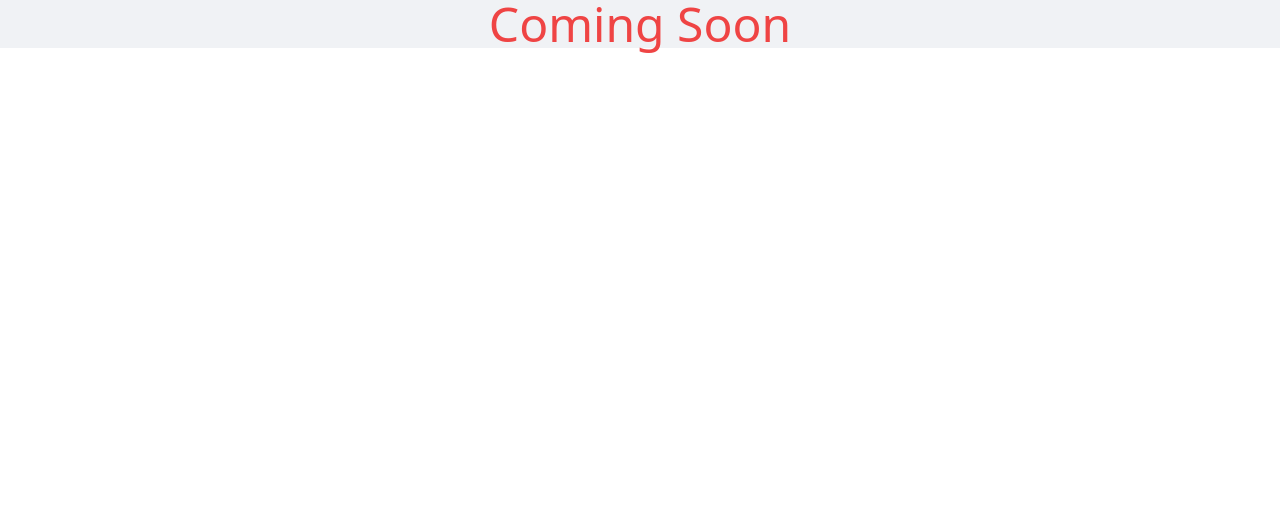
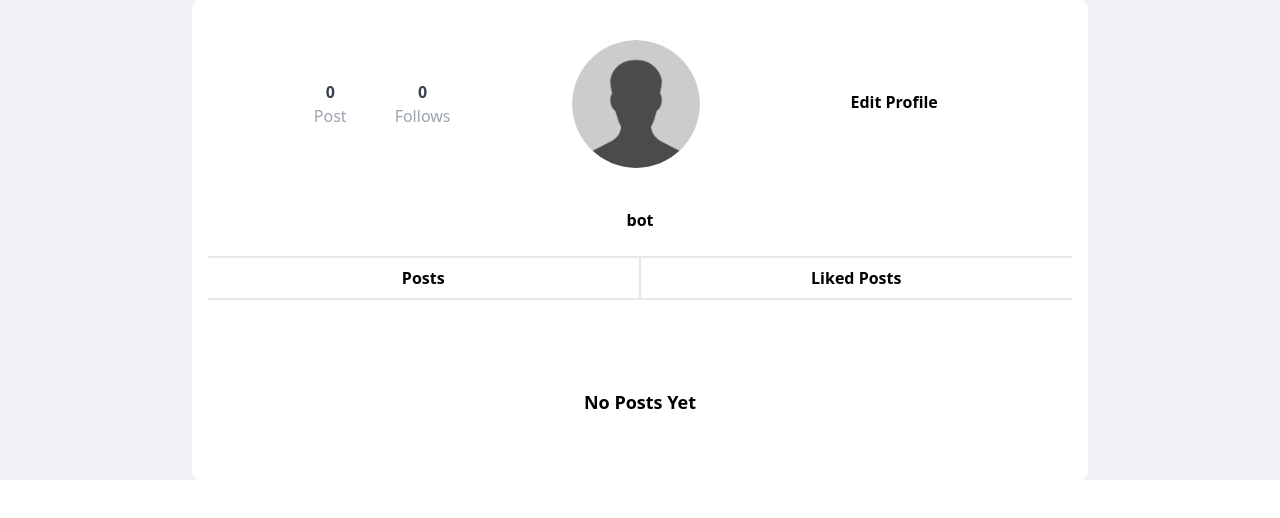
Before and after one commit to OWAISIDRISI53/memories-frontend, a React (Create React App) app: page /profile/me in a window 1280 px wide. Shown: the top 518 px of the page. Built offline with nearby package versions, Linux system fonts and the light colour scheme.

Commit message:
like function

```diff
--- a/src/components/posts/Post.jsx
+++ b/src/components/posts/Post.jsx
@@ -6,7 +6,14 @@ import postContext from "../../context/post/postContext";
 
 const Post = ({ post }) => {
   const context = useContext(postContext);
-  const { getPosts, deletePost, defaultImage, showAlert } = context;
+  const {
+    getPosts,
+    deletePost,
+    defaultImage,
+    showAlert,
+    likePost,
+    getUserPost,
+  } = context;
 
   const user = JSON.parse(localStorage.getItem("user"));
 
@@ -16,8 +23,48 @@ const Post = ({ post }) => {
   };
 
   const likeHandler = () => {
-    showAlert();
-    alert("Coming Soon ");
+    likePost(post);
+    getPosts();
+  };
+
+  // useEffect(() => {(
+
+  // )
+  //   const noPost = getUserPost(post);
+  //   console.log(noPost);
+  // }, []);
+
+  const Likes = () => {
+    if (user && post.likes.length > 0) {
+      return post.likes.find((like) => like === user._id) ? (
+        <>
+          {/* <i className="text-xl fa-regular fa-thumbs-up"></i> */}
+          <i className="fa-solid fa-thumbs-up"></i>
+          &nbsp;
+          {post.likes.length > 2
+            ? `You and ${post.likes.length - 1} others`
+            : `${post.likes.length} Like${post.likes.length > 1 ? "s" : ""}`}
+        </>
+      ) : (
+        <>
+          <i className="text-xl fa-regular fa-thumbs-up"></i> &nbsp;
+          {post.likes.length} {post.likes.length === 1 ? "Like" : "Likes"}
+        </>
+      );
+    }
+    if (user === null) {
+      return (
+        <>
+          <i className="text-xl fa-regular fa-thumbs-up"></i> &nbsp;
+          {post.likes.length} Like{" "}
+        </>
+      );
+    }
+    return (
+      <>
+        <i className="text-xl fa-regular fa-thumbs-up"></i> &nbsp;Like
+      </>
+    );
   };
 
   useEffect(() => {
@@ -58,12 +105,12 @@ const Post = ({ post }) => {
           <p className="mb-3 font-normal text-gray-700 ">{post.message}</p>
           <div className="flex justify-around">
             <button className="text-[#1976d2]" onClick={likeHandler}>
-              <i className="text-xl fa-regular fa-thumbs-up"></i> LIKE
+              <Likes />
             </button>
 
             {user !== null && user._id === post.creator && (
               <button className="text-[#1976d2]" onClick={postDeleteHandler}>
-                <i className="text-xl fa-solid fa-trash"></i> DELETE
+                <i className="text-xl fa-solid fa-trash"></i> Delete
               </button>
             )}
           </div>
--- a/src/context/post/PostState.js
+++ b/src/context/post/PostState.js
@@ -3,8 +3,8 @@ import postContext from "./postContext";
 import React, { useState } from 'react'
 
 const PostState = (props) => {
-    const host = 'https://memories-backend-o1jt.onrender.com'
-    // const host = 'http://localhost:8000'
+    // const host = 'https://memories-backend-o1jt.onrender.com'
+    const host = 'http://localhost:8000'
     const postInitial = []
 
     const [alert, setAlert] = useState(null)
@@ -14,6 +14,7 @@ const PostState = (props) => {
         const response = await fetch(`${host}/posts`)
         const json = await response.json()
         setPosts(json)
+
     }
 
     const addPost = async (name, title, message, tags, selectedFile) => {
@@ -53,6 +54,19 @@ const PostState = (props) => {
         console.log(json);
     }
 
+    const getUserPost = async (post) => {
+        const response = await fetch(`${host}/posts/userPost/${post.creator}`, {
+            method: "GET",
+            headers: {
+                'Content-Type': "application/json",
+                'auth-token': localStorage.getItem("token")
+            },
+        })
+        const json = await response.json()
+        return json.length
+    }
+
+
     const showAlert = () => {
         setAlert(true);
         setTimeout(() => {
@@ -60,13 +74,15 @@ const PostState = (props) => {
         }, 1500);
     };
 
-    // const user = JSON.parse(localStorage.getItem("user"));
-    const user = (localStorage.getItem("user"));
+    const user = JSON.parse(localStorage.getItem("user"));
+    // const user = (localStorage.getItem("user"));
+    // console.table(user);
+
     const defaultImage =
         "https://user-images.githubusercontent.com/194400/49531010-48dad180-f8b1-11e8-8d89-1e61320e1d82.png";
 
     return (
-        <postContext.Provider value={{ posts, getPosts, addPost, deletePost, likePost, user, defaultImage, showAlert }}>
+        <postContext.Provider value={{ posts, getPosts, addPost, deletePost, likePost, user, defaultImage, showAlert, getUserPost }}>
             {props.children}
         </postContext.Provider>
     )
--- a/src/pages/Account/Profile.jsx
+++ b/src/pages/Account/Profile.jsx
@@ -1,67 +1,72 @@
-import React from "react";
+import React, { useContext } from "react";
 
 import profileImage from "../../assets/profile.png";
+import postContext from "../../context/post/postContext";
+
+const Profile = () => {
+  const context = useContext(postContext);
+
+  const { getUserPost } = context;
+
+  return (
+    <div className="mx-auto h-full w-[70%]">
+      <div className="flex h-full w-full flex-col gap-2 rounded-lg bg-white p-4 shadow-primary">
+        <div className="img_name_and_stat_count flex h-fit w-full flex-col items-center gap-4 md:h-44 md:flex-row md:justify-evenly">
+          <div className="order-1 md:order-2">
+            <img
+              className="h-32 w-32 rounded-full object-cover"
+              src={profileImage}
+              alt="PROFILE_IMAGE"
+            />
+          </div>
+          <div className="order-2 flex flex-col items-center gap-3 md:order-3">
+            <p className="block text-2.5xl font-semibold md:hidden">bot</p>
+            <div className="my-1 mb-2 flex h-full w-full flex-col items-center gap-5 sm:flex-row md:flex-col md:gap-3">
+              <button className="w-36 rounded-md bg-primary-gray-200 py-1 font-semibold text-black">
+                Edit Profile
+              </button>
+            </div>
+          </div>
+          <div className="order-3 flex gap-12 md:order-1">
+            <div className="flex flex-col items-center">
+              <p className="font-bold text-gray-700">0</p>
+              <p className="font-normal text-gray-400">Post</p>
+            </div>
+            <div className="flex flex-col items-center">
+              <p className="font-bold text-gray-700">0</p>
+              <p className="font-normal text-gray-400">Follows</p>
+            </div>
+          </div>
+        </div>
+        <div className="name_and_bio flex h-fit w-full flex-col items-center gap-2 px-10 py-2">
+          <p className="relative hidden w-full text-center text-2.5xl font-semibold md:block">
+            bot
+          </p>
+          <p className=""></p>
+        </div>
+        <div className="posts_or_saved flex h-fit w-full flex-row items-center justify-between border-y-2 border-gray-200">
+          <div className="h-full w-full border-r-2 border-gray-200 py-2 text-center font-semibold">
+            Posts
+          </div>
+          <div className="h-full w-full py-2 text-center font-semibold">
+            Liked Posts
+          </div>
+        </div>
+        <div className="show_post_or_saved grid h-fit w-full grid-flow-row grid-cols-3 items-start justify-around gap-2 px-3 py-3"></div>
+        <div className="w-full py-12 text-center text-lg font-semibold">
+          No Posts Yet
+        </div>
+      </div>
+    </div>
+  );
+};
 
 // const Profile = () => {
 //   return (
-//     <div className="mx-auto h-full w-[70%]">
-//       <div className="flex h-full w-full flex-col gap-2 rounded-lg bg-white p-4 shadow-primary">
-//         <div className="img_name_and_stat_count flex h-fit w-full flex-col items-center gap-4 md:h-44 md:flex-row md:justify-evenly">
-//           <div className="order-1 md:order-2">
-//             <img
-//               className="h-32 w-32 rounded-full object-cover"
-//               src={profileImage}
-//               alt="PROFILE_IMAGE"
-//             />
-//           </div>
-//           <div className="order-2 flex flex-col items-center gap-3 md:order-3">
-//             <p className="block text-2.5xl font-semibold md:hidden">bot</p>
-//             <div className="my-1 mb-2 flex h-full w-full flex-col items-center gap-5 sm:flex-row md:flex-col md:gap-3">
-//               <button className="w-36 rounded-md bg-primary-gray-200 py-1 font-semibold text-black">
-//                 Edit Profile
-//               </button>
-//             </div>
-//           </div>
-//           <div className="order-3 flex gap-12 md:order-1">
-//             <div className="flex flex-col items-center">
-//               <p className="font-bold text-gray-700">0</p>
-//               <p className="font-normal text-gray-400">Post</p>
-//             </div>
-//             <div className="flex flex-col items-center">
-//               <p className="font-bold text-gray-700">0</p>
-//               <p className="font-normal text-gray-400">Follows</p>
-//             </div>
-//           </div>
-//         </div>
-//         <div className="name_and_bio flex h-fit w-full flex-col items-center gap-2 px-10 py-2">
-//           <p className="relative hidden w-full text-center text-2.5xl font-semibold md:block">
-//             bot
-//           </p>
-//           <p className=""></p>
-//         </div>
-//         <div className="posts_or_saved flex h-fit w-full flex-row items-center justify-between border-y-2 border-gray-200">
-//           <div className="h-full w-full border-r-2 border-gray-200 py-2 text-center font-semibold">
-//             Posts
-//           </div>
-//           <div className="h-full w-full py-2 text-center font-semibold">
-//             Liked Posts
-//           </div>
-//         </div>
-//         <div className="show_post_or_saved grid h-fit w-full grid-flow-row grid-cols-3 items-start justify-around gap-2 px-3 py-3"></div>
-//         <div className="w-full py-12 text-center text-lg font-semibold">
-//           No Posts Yet
-//         </div>
-//       </div>
+//     <div className="flex justify-center items-center h-1/2 w-full">
+//       <h2 className="text-red-500 text-5xl">Coming Soon</h2>
 //     </div>
 //   );
 // };
 
-const Profile = () => {
-  return (
-    <div className="flex justify-center items-center h-1/2 w-full">
-      <h2 className="text-red-500 text-5xl">Coming Soon</h2>
-    </div>
-  );
-};
-
 export default Profile;
--- a/src/pages/Login/Login.jsx
+++ b/src/pages/Login/Login.jsx
@@ -92,10 +92,7 @@ const Login = () => {
             type="submit"
             className="text-white bg-blue-700 hover:bg-blue-800 focus:ring-4 focus:outline-none focus:ring-blue-300 font-medium rounded-lg text-sm w-full sm:w-auto px-5 py-2.5 text-center disabled:bg-gray-500"
           >
-            {!alert && !click && submitHandler
-              ? "Login"
-              : cred.json && cred.json.success && <Spinner />}
-            {cred.json && !cred.json.success && "Login"}
+            {!alert && !click && submitHandler ? "Login" : <Spinner />}
           </button>
         </form>
 
```
